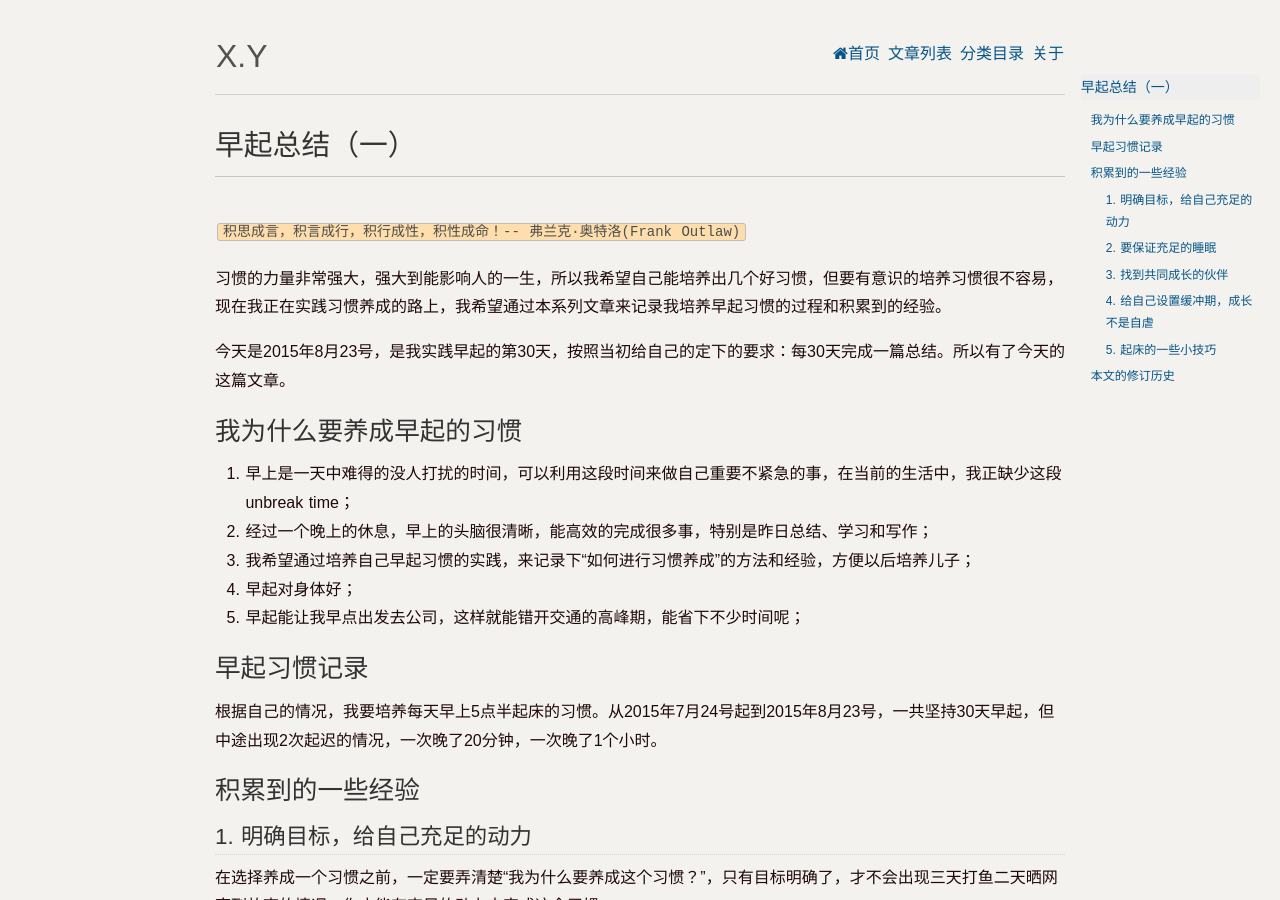
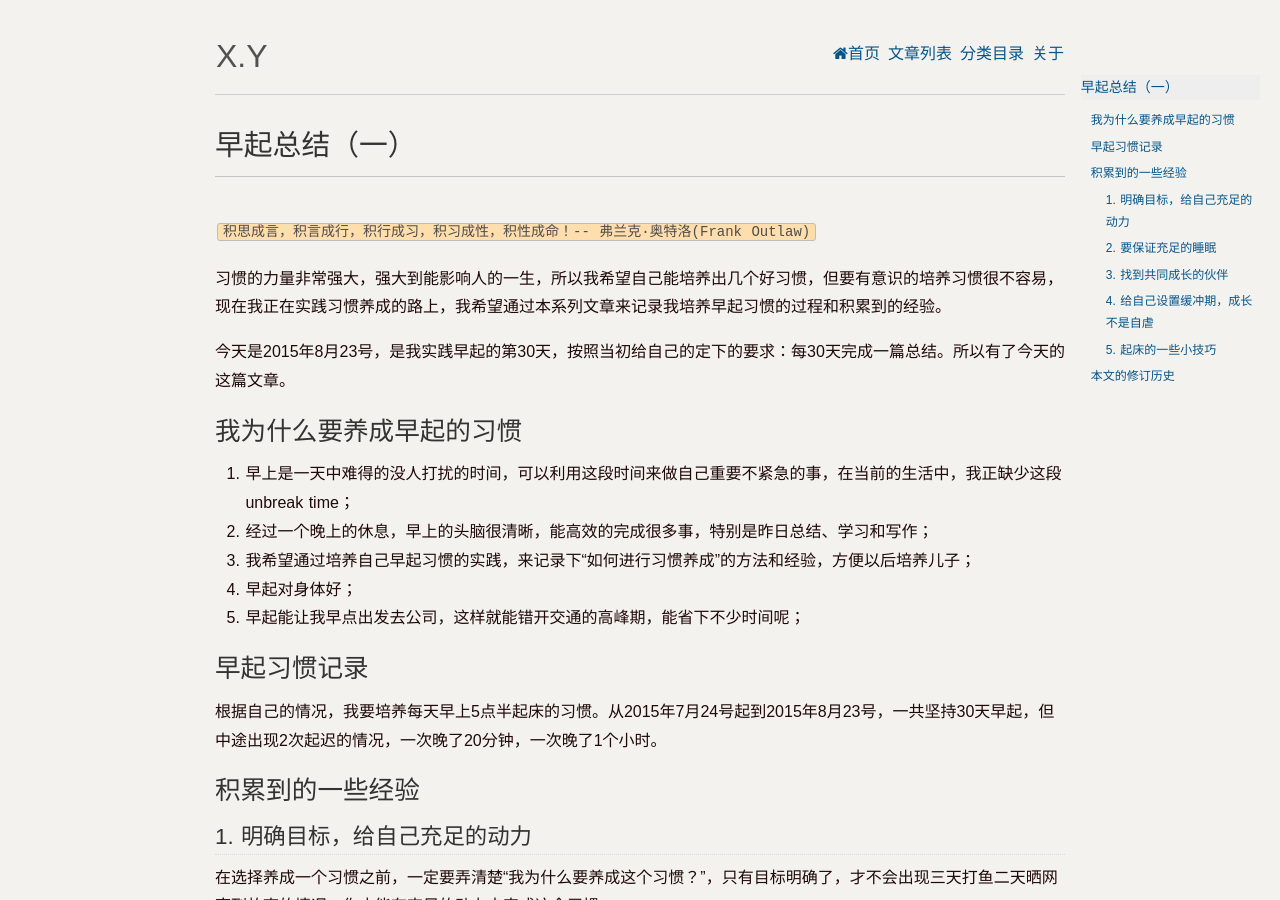
Before and after one commit to novawoo/novawoo.github.com, a Jekyll site: the page built from _posts/blog/2015-08-23-early-summary-one.md, in a window 1280 px wide and 900 px high. Built offline with Jekyll 4.4.1, drawn with Linux system fonts in a browser that asks for light colours; Markdown is read by kramdown in place of the engine named in the settings; a script that is not in the unit is left out; comment, search, counter and statistics services are not loaded.

Commit message:
modified:   2015-08-23-early-summary-one.md

```diff
--- a/_posts/blog/2015-08-23-early-summary-one.md
+++ b/_posts/blog/2015-08-23-early-summary-one.md
@@ -5,7 +5,7 @@ category:   blog
 description:    坚持完成早起30天的总结
 ---
 
-`积思成言，积言成行，积行成性，积性成命！-- 弗兰克·奥特洛(Frank Outlaw)`
+`积思成言，积言成行，积行成习，积习成性，积性成命！-- 弗兰克·奥特洛(Frank Outlaw)`
 
 习惯的力量非常强大，强大到能影响人的一生，所以我希望自己能培养出几个好习惯，但要有意识的培养习惯很不容易，现在我正在实践习惯养成的路上，我希望通过本系列文章来记录我培养早起习惯的过程和积累到的经验。
 
```
